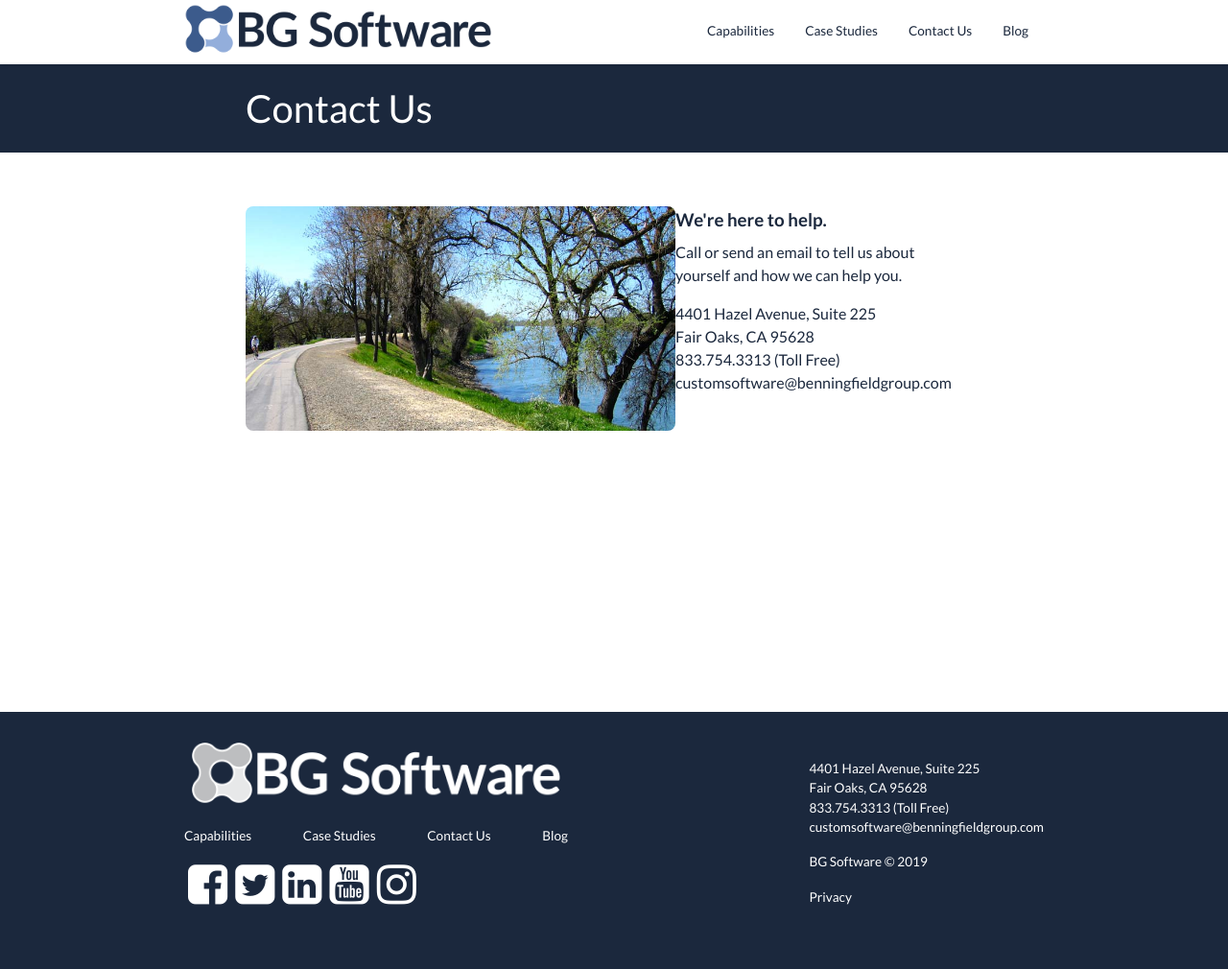
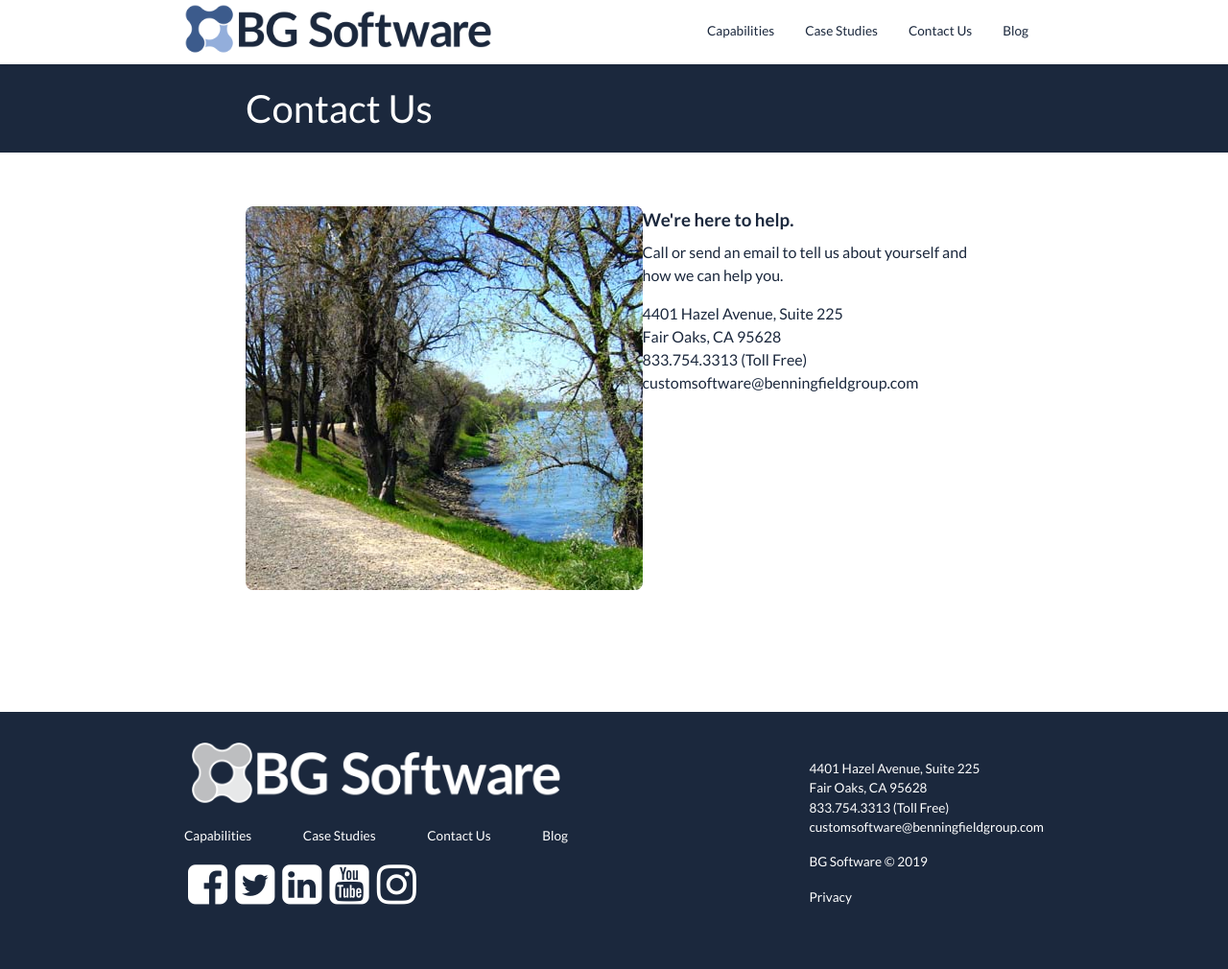
Before and after one commit to bgsoftware/company-site, a Jekyll site: the page built from contact-form.html, in a window 1280 px wide. Shown: the whole page at 96% size. Built offline with Jekyll 4.4.1, drawn with Linux system fonts in a browser that asks for light colours; comment, search, counter and statistics services are not loaded.

Commit message:
Remove src attribute, add height, add width, remove break tag in p tag

```diff
--- a/contact-form.html
+++ b/contact-form.html
@@ -15,16 +15,16 @@ tags: [Contact Us]
 
     <img
       alt="Photograph of a trail by a river"
-      class="contact-us__image-container rounded-lg"
-      src="/assets/images/misc/american_river_bike_trail.jpg">
+      class="contact-us__image-container hide-text rounded-lg"
+      height="400"
+      width="768">
     </img>
 
     <!--- Contact Information. --->
-    <div class="footer__block d-flex flex-column">
+    <div class="contact-us__form d-flex flex-column">
       <h3>We're here to help.</h3>
       <p>
         Call or send an email to tell us about
-        <br />
         yourself and how we can help you.
       </p>
 
```
